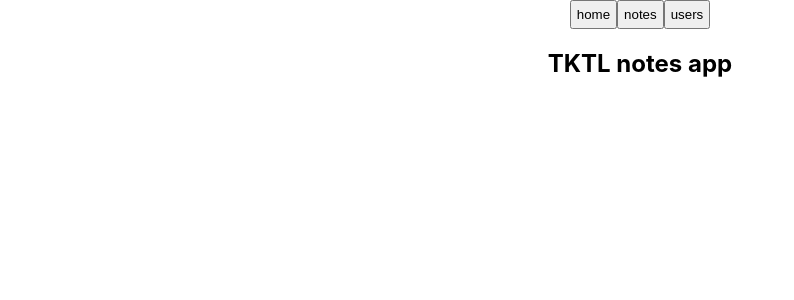
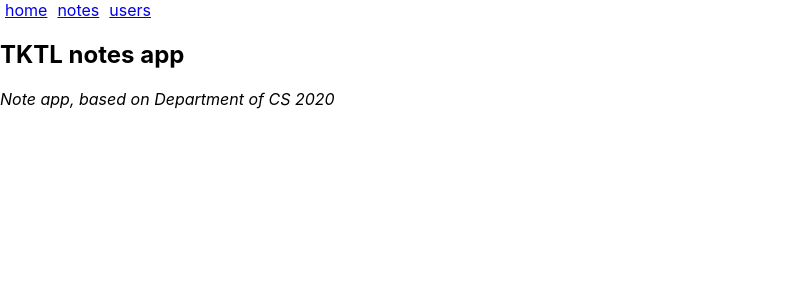
Before and after one commit to shahidsarker/fso20-router-app, a React (Create React App) app: page / in a window 1280 px wide. Shown: the top 300 px of the page, without its empty margins (0-794 px from the left). Built offline with nearby package versions, Linux system fonts and the light colour scheme.

Commit message:
react-router-dom changes

```diff
--- a/package.json
+++ b/package.json
@@ -8,6 +8,7 @@
     "@testing-library/user-event": "^7.2.1",
     "react": "^16.13.1",
     "react-dom": "^16.13.1",
+    "react-router-dom": "^5.2.0",
     "react-scripts": "3.4.1"
   },
   "scripts": {
--- a/src/App.js
+++ b/src/App.js
@@ -1,6 +1,8 @@
 import React, { useState } from "react";
 import logo from "./logo.svg";
 import "./App.css";
+
+import { BrowserRouter as Router, Switch, Route, Link } from "react-router-dom";
 
 const Home = () => (
   <div>
@@ -37,20 +39,34 @@
   const padding = { padding: 5 };
 
   return (
-    <div className="App">
+    <Router>
       <div>
-        <button onClick={toPage("home")} style={padding}>
+        <Link style={padding} to="/">
           home
-        </button>
-        <button onClick={toPage("notes")} style={padding}>
+        </Link>
+        <Link style={padding} to="/notes">
           notes
-        </button>
-        <button onClick={toPage("users")} style={padding}>
+        </Link>
+        <Link style={padding} to="/users">
           users
-        </button>
+        </Link>
       </div>
-      {content()}
-    </div>
+
+      <Switch>
+        <Route path="/notes">
+          <Notes />
+        </Route>
+        <Route path="/users">
+          <Users />
+        </Route>
+        <Route path="/">
+          <Home />
+        </Route>
+      </Switch>
+      <div>
+        <i>Note app, based on Department of CS 2020</i>
+      </div>
+    </Router>
   );
 };
 
```
Also changed, not shown: 1 other file (tests, documents, lock files or other folders).
